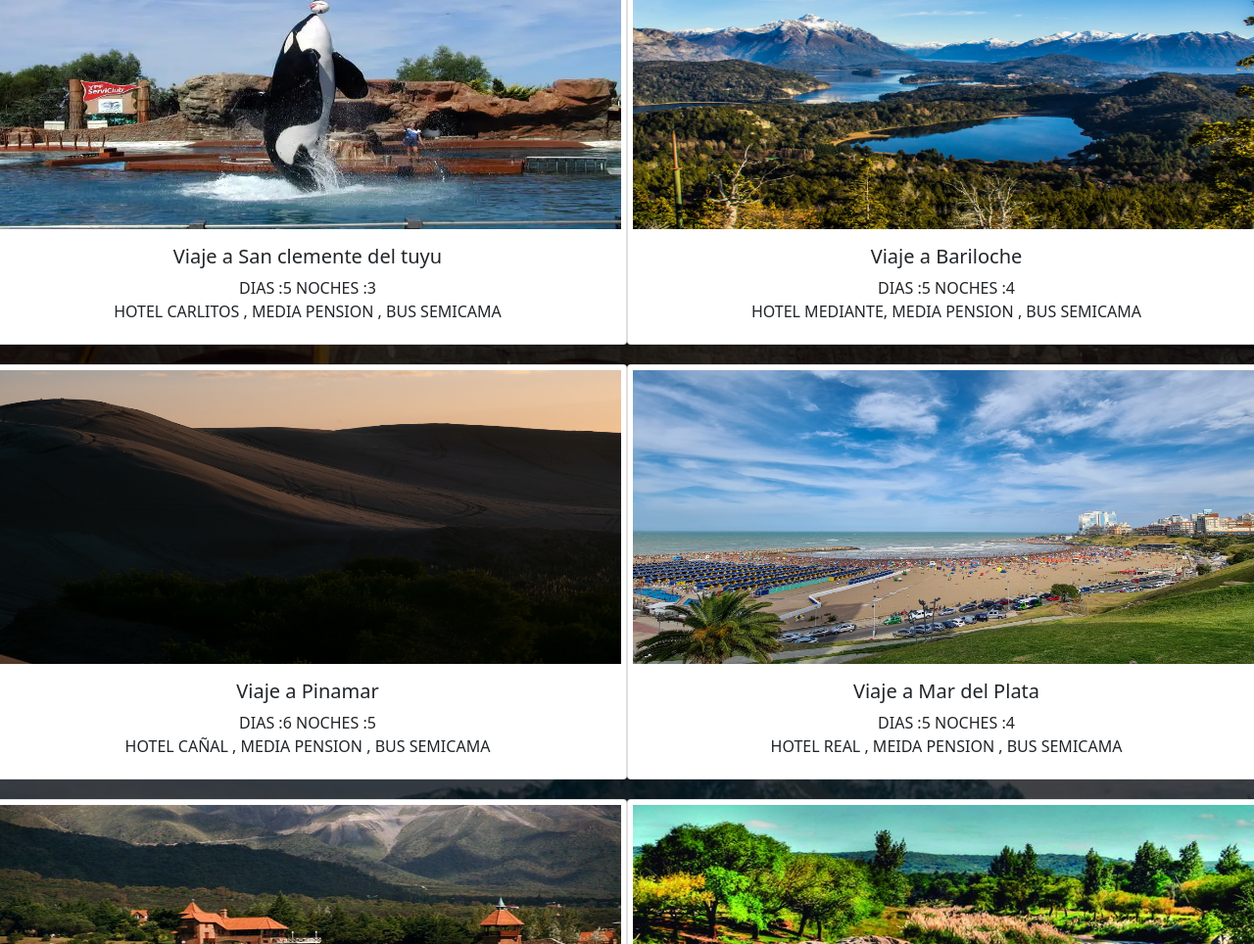
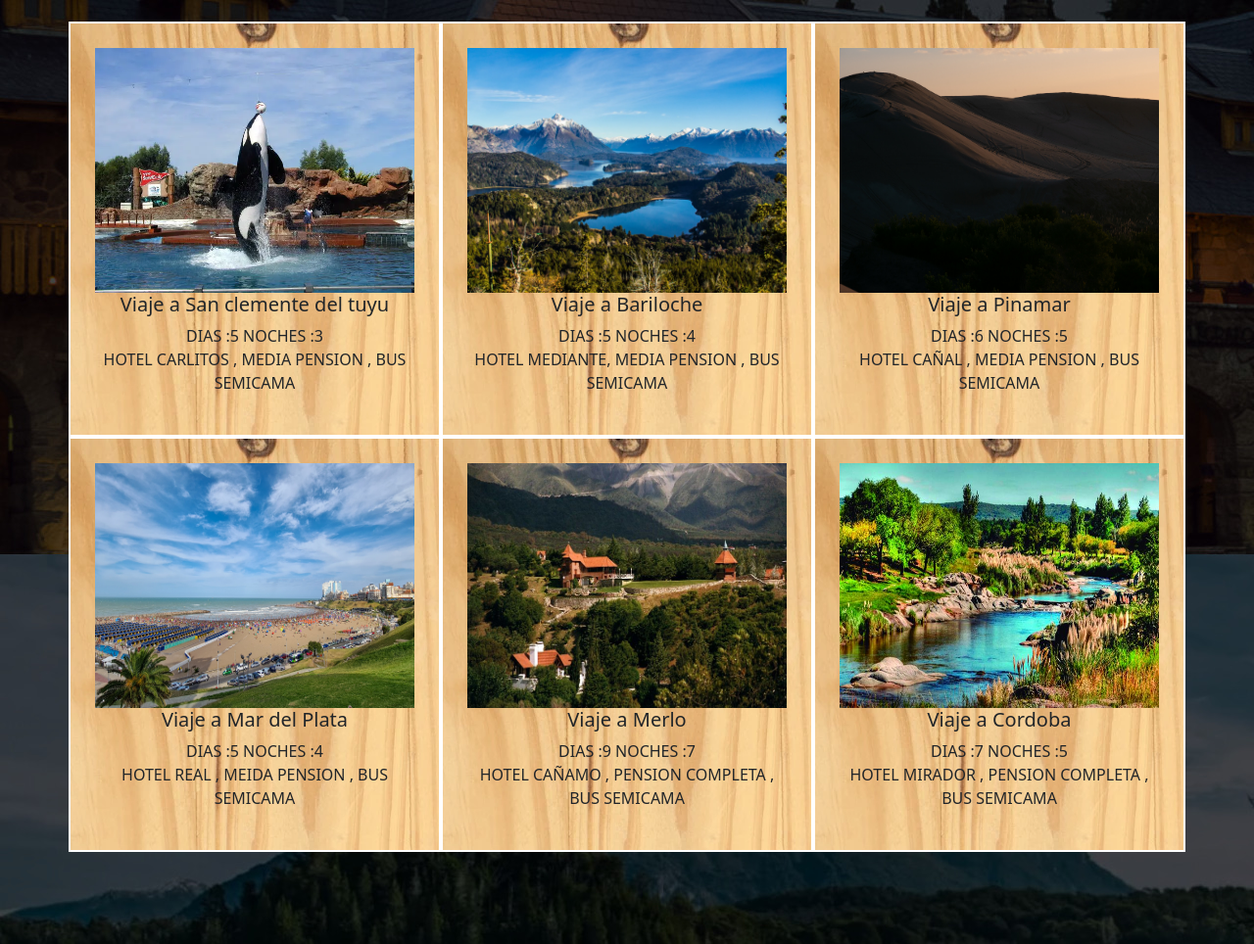
Before and after one commit to FrancoCantero/viajarparacontar, a plain HTML site: page sections/destinos.html in a window 1280 px wide. Shown: the part 184-1148 px from the top of the page at 98% size. Drawn offline with nearby package versions, Linux system fonts and the light colour scheme.

Commit message:
subida al servidor

```diff
--- a/sass/_anuncios.scss
+++ b/sass/_anuncios.scss
@@ -1,74 +1,26 @@
-
-
-@media (max-width:500px){
-    .imagen-anuncio{
-        height: 100%;
-        width: 100%;
-    }
-}
-
-h3 {
-    font-family: 'Bebas Neue', cursive;
-    font-size: 30px;
-    padding: 0px;
-    text-align: center;
-}
-
-.flex-conteiner {
-    display: flex;
-    flex-direction: row;
-    gap: 10px;
-    padding: 20px;
-
-
-}
-
-.card{
-    padding: 5px;
-    margin-top: 10px;
-    margin-bottom: 10px;
-}
-
-@media(max-width:868px){
-    div , .card{
-        display: flex;
-        flex-direction: column;
-    }
+#galeria img {
+    width: 100%;
+    height: 250px;
 }
 
 
-
-
-.precio {
-    color: rgb(72, 72, 184);
-    text-decoration: underline;
+.col-lg-4,
+col-md-6,
+cl-sm-12 {
+    background-color: #f7f7f7;
+    background-image: url(../img/maderaclara.png);
+    border: 2px solid rgb(255, 255, 255);
 }
 
-
-.card-img-top{
-    width: 410px;
-    height: 300px;
-
+#galeria .col-lg-4 {
+    margin: 0 !important;
+    padding: 25px;
 }
 
-h5{
-    text-align: center;
+#galeria img:hover {
+    transition: .1s;
+    border: 5px solid #f7f7f7;
 }
-
-p{
-    text-align: center;
-}
-
-
-.col{
-    padding: 0;margin: 0;
-}
-
-.card-img-top2{
-    height: 300px;
-    width: 100%;
-}
-
 
 
 
--- a/sass/_footer.scss
+++ b/sass/_footer.scss
@@ -1,8 +1,6 @@
-
 footer {
     color: white;
     background-color: black;
     padding: 20px;
-    margin-top: 150px;
     text-align: center;
 }
--- a/sass/_generales.scss
+++ b/sass/_generales.scss
@@ -1,6 +1,7 @@
 
 body {
     background-image: url(../img/fondoPagina.jpg);
+    position: relative;
 }
 
 * {
@@ -13,6 +14,7 @@ body {
 h2{
     text-align: center;
     color: #fff;
+    margin-bottom: 40px,
 }
 
 
@@ -33,3 +35,16 @@ img{
  div , iframe{
         margin: auto;
      }
+
+
+
+.container{
+    height: 150vh;
+}
+
+@media only screen and(max-width:768px){
+    .container{
+        height: 400vh;
+    }
+
+}
--- a/sass/_header.scss
+++ b/sass/_header.scss
@@ -1,10 +1,39 @@
+/*anidaciones*/
 
-/*header*/
 nav {
     background-color: rgb(0, 0, 0);
     height: 80px;
     width: 100%;
+
+    ul {
+        float: right;
+        margin-right: 20px;
+
+        li {
+            display: inline-block;
+            line-height: 80px;
+            margin: 0px 5px;
+
+            a {
+                color: white;
+                font-size: 18px;
+                padding: 7px 13px;
+                border-radius: 3px;
+                text-transform: uppercase;
+                font-family: 'Lato', sans-serif;
+                text-decoration: none;
+            }
+
+        }
+
+    }
+
+
+
 }
+
+
+
 
 .enlace {
     position: absolute;
@@ -16,29 +45,10 @@ nav {
     height: 40px;
 }
 
-nav ul {
-    float: right;
-    margin-right: 20px;
-}
-
-nav ul li {
-    display: inline-block;
-    line-height: 80px;
-    margin: 0px 5px;
-}
-
-nav ul li a {
-    color: white;
-    font-size: 18px;
-    padding: 7px 13px;
-    border-radius: 3px;
-    text-transform: uppercase;
-    font-family: 'Lato', sans-serif;
-    text-decoration: none;
-}
 
 li a.active,
 li a:hover {
+    color: #fff;
     background-color: rgb(31, 108, 159);
     transition: .5s;
 }
--- a/sections/destinos.html
+++ b/sections/destinos.html
@@ -8,8 +8,10 @@
   <link rel="stylesheet" href="https://cdnjs.cloudflare.com/ajax/libs/font-awesome/6.1.1/css/all.min.css"
         integrity="sha512-KfkfwYDsLkIlwQp6LFnl8zNdLGxu9YAA1QvwINks4PhcElQSvqcyVLLD9aMhXd13uQjoXtEKNosOWaZqXgel0g=="
         crossorigin="anonymous" referrerpolicy="no-referrer" />
+
     <link href="https://cdn.jsdelivr.net/npm/bootstrap@5.1.3/dist/css/bootstrap.min.css" rel="stylesheet"
         integrity="sha384-1BmE4kWBq78iYhFldvKuhfTAU6auU8tT94WrHftjDbrCEXSU1oBoqyl2QvZ6jIW3" crossorigin="anonymous">
+
   <link rel="stylesheet" href="../style/estilos.css">
   <title>VIAJAR PARA CONTAR</title>
 </head>
@@ -35,81 +37,66 @@
     </nav>
   </header>
 
-  <h2>Destinos</h2>
 
-  <div class="row row-cols-1 row-cols-md-2 g-4">
 
-    <div class="col">
-      <div class="card">
-        <img src="../img/anuncio1.jpg" class="card-img-top2" alt="...">
-        <div class="card-body">
-          <h5 class="card-title">Viaje a San clemente del tuyu</h5>
-          <p class="card-text">DIAS :5 NOCHES :3 <br>HOTEL CARLITOS , MEDIA PENSION , BUS SEMICAMA</p>
+  <section id="galeria" class="container">
+    <div class="text-center pt-5 ">
+      <h2 class="destinos">Destinos</h2>
     </div>
+
+    <div class="row">
+      <div class="col-lg-4 col-md-6 cl-sm-12">
+        <img src="../img/anuncio1.jpg" alt="Galeria Imagen">
+        <h5 class="text-center">Viaje a San clemente del tuyu</h5>
+        <p class="text-center">DIAS :5 NOCHES :3 <br>HOTEL CARLITOS , MEDIA PENSION , BUS SEMICAMA</p>
+      </div>
+      <div class="col-lg-4 col-md-6 cl-sm-12">
+        <img src="../img/anuncio2.jpg" alt="Galeria Imagen">
+        <h5 class="text-center">Viaje a Bariloche</h5>
+        <p class="text-center">DIAS :5 NOCHES :4 <br>HOTEL MEDIANTE, MEDIA PENSION , BUS SEMICAMA</p>
+      </div>
+      <div class="col-lg-4 col-md-6 cl-sm-12">
+        <img src="../img/anuncio3.jpg" alt="Galeria Imagen">
+        <h5 class="text-center">Viaje a Pinamar</h5>
+        <p class="text-center">DIAS :6 NOCHES :5 <br>HOTEL CAÑAL , MEDIA PENSION , BUS SEMICAMA</p>
+      </div>
+      <div class="col-lg-4 col-md-6 cl-sm-12">
+        <img src="../img/anuncio4.jpg" alt="Galeria Imagen">
+        <h5 class="text-center">Viaje a Mar del Plata</h5>
+        <p class="text-center">DIAS :5 NOCHES :4 <br> HOTEL REAL , MEIDA PENSION , BUS SEMICAMA</p>
+      </div>
+      <div class="col-lg-4 col-md-6 cl-sm-12">
+        <img src="../img/anuncio5.jpg" alt="Galeria Imagen">
+        <h5 class="text-center">Viaje a Merlo</h5>
+        <p class="text-center">DIAS :9 NOCHES :7 <br>HOTEL CAÑAMO , PENSION COMPLETA , BUS SEMICAMA</p>
+      </div>
+      <div class="col-lg-4 col-md-6 cl-sm-12">
+        <img src="../img/anuncio6.jpg" alt="Galeria Imagen">
+        <h5 class="text-center">Viaje a Cordoba</h5>
+        <p class="text-center">DIAS :7 NOCHES :5 <br> HOTEL MIRADOR , PENSION COMPLETA , BUS SEMICAMA</p>
       </div>
     </div>
 
-    <div class="col">
-      <div class="card">
-        <img src="../img/anuncio2.jpg" class="card-img-top2" alt="...">
-        <div class="card-body">
-          <h5 class="card-title">Viaje a Bariloche</h5>
-          <p class="card-text">DIAS :5 NOCHES :4 <br>HOTEL MEDIANTE, MEDIA PENSION , BUS SEMICAMA</p>
-        </div>
-      </div>
-    </div>
-
-    <div class="col">
-      <div class="card">
-        <img src="../img/anuncio3.jpg" class="card-img-top2" alt="...">
-        <div class="card-body">
-          <h5 class="card-title">Viaje a Pinamar</h5>
-          <p class="card-text">DIAS :6 NOCHES :5 <br>HOTEL CAÑAL , MEDIA PENSION , BUS SEMICAMA</p>
-        </div>
-      </div>
-    </div>
-
-    <div class="col">
-      <div class="card">
-        <img src="../img/anuncio4.png" class="card-img-top2" alt="...">
-        <div class="card-body">
-          <h5 class="card-title">Viaje a Mar del Plata</h5>
-          <p class="card-text">DIAS :5 NOCHES :4 <br> HOTEL REAL , MEIDA PENSION , BUS SEMICAMA</p>
-        </div>
-      </div>
-    </div>
-
-    <div class="col">
-      <div class="card">
-        <img src="../img/anuncio5.jpg" class="card-img-top2" alt="...">
-        <div class="card-body">
-          <h5 class="card-title">Viaje a Merlo</h5>
-          <p class="card-text">DIAS :9 NOCHES :7 <br>HOTEL CAÑAMO , PENSION COMPLETA , BUS SEMICAMA</p>
-        </div>
-      </div>
-    </div>
-
-
-    <div class="col">
-      <div class="card">
-        <img src="../img/anuncio6.png" class="card-img-top2" alt="...">
-        <div class="card-body">
-          <h5 class="card-title">Viaje a Cordoba</h5>
-          <p class="card-text">DIAS :7 NOCHES :5 <br> HOTEL MIRADOR , PENSION COMPLETA , BUS SEMICAMA</p>
-        </div>
-      </div>
-    </div>
+  </section>
 
 
   <footer>
-    Todos los derechos reservados &copy;
+    <div>
+      <p>Todos los derechos reservados &copy;</p>
+    </div>
   </footer>
+
 
   <script src="https://cdn.jsdelivr.net/npm/bootstrap@5.1.3/dist/js/bootstrap.bundle.min.js"
         integrity="sha384-ka7Sk0Gln4gmtz2MlQnikT1wXgYsOg+OMhuP+IlRH9sENBO0LRn5q+8nbTov4+1p"
         crossorigin="anonymous"></script>
+    <script src="https://cdn.jsdelivr.net/npm/@popperjs/core@2.11.5/dist/umd/popper.min.js"
+        integrity="sha384-Xe+8cL9oJa6tN/veChSP7q+mnSPaj5Bcu9mPX5F5xIGE0DVittaqT5lorf0EI7Vk"
+        crossorigin="anonymous"></script>
+    <script src="https://cdn.jsdelivr.net/npm/bootstrap@5.2.0/dist/js/bootstrap.min.js"
+        integrity="sha384-ODmDIVzN+pFdexxHEHFBQH3/9/vQ9uori45z4JjnFsRydbmQbmL5t1tQ0culUzyK"
+        crossorigin="anonymous"></script>
 
 </body>
 
-
 </html>
```
Also changed, not shown: index.html (+29 -30 lines), sections/sobremi.html (+3 -1 lines), img/anuncio4.jpg (renamed from img/anuncio4.png), img/anuncio6.jpg (renamed from img/anuncio6.png), img/img.jpeg (added), sass/_contacto.scss (added), style/estilos.css, 1 other file. Lines whose indentation alone changed are shown as unchanged.
